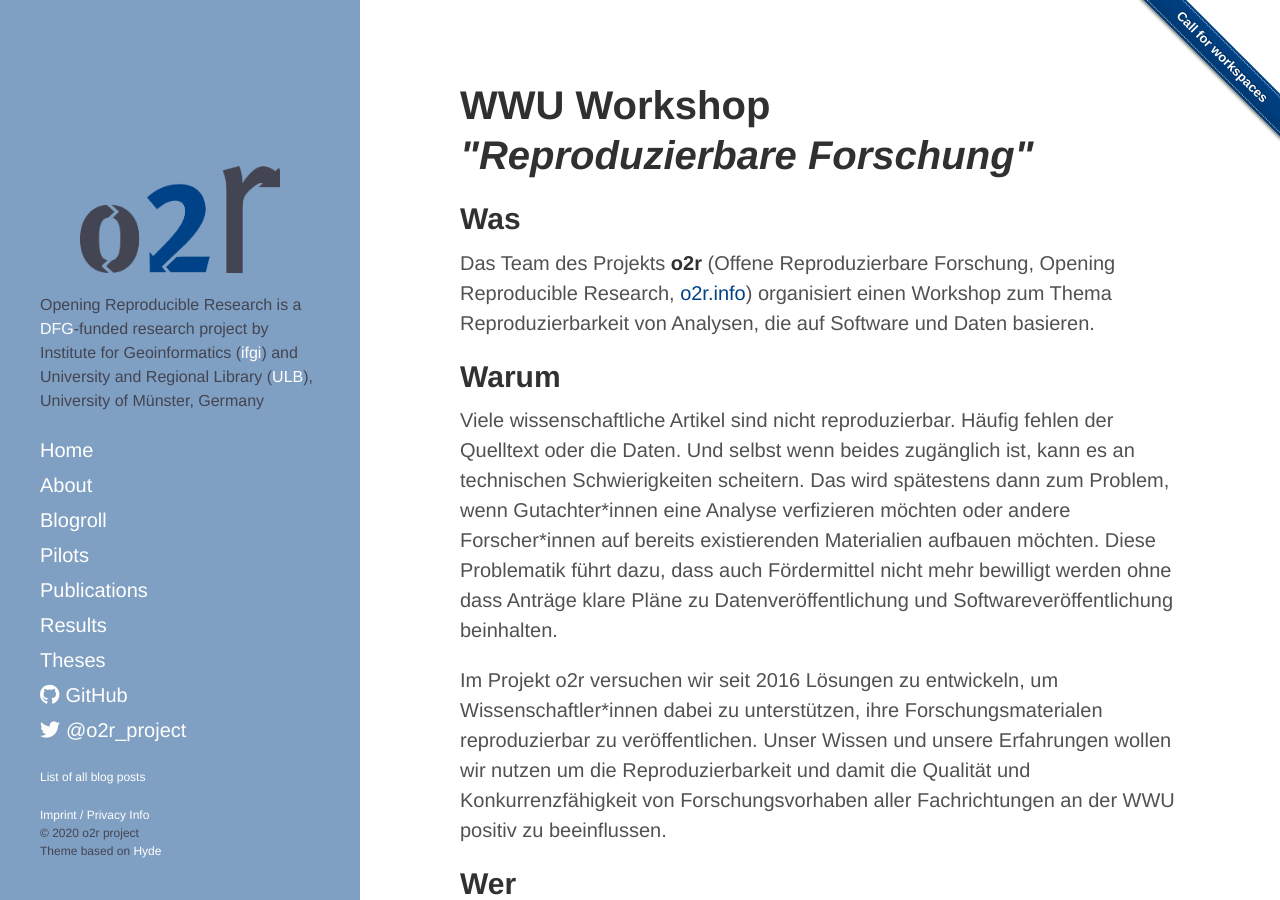
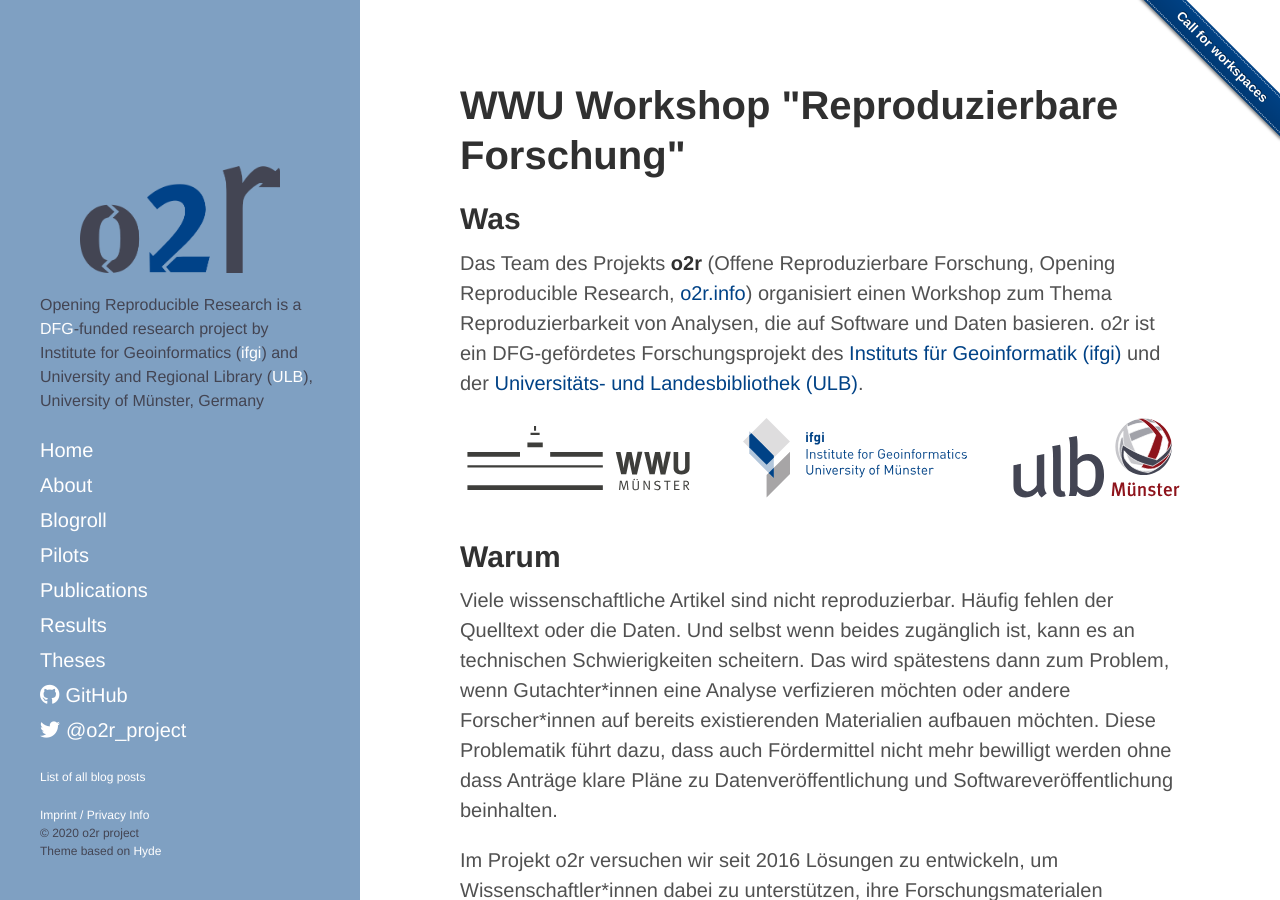
Before and after one commit to o2r-project/o2r-project.github.io, a Jekyll site: the page built from wwu.md, in a window 1280 px wide and 900 px high. Built offline with Jekyll 4.4.1, drawn with Linux system fonts in a browser that asks for light colours; nearby versions of some CDN libraries.

Commit message:
add logos to workshop page

```diff
--- a/wwu.md
+++ b/wwu.md
@@ -1,6 +1,6 @@
 ---
 layout: page
-title: WWU Workshop<br /><em>"Reproduzierbare Forschung"</em>
+title: WWU Workshop "Reproduzierbare Forschung"
 description: Workshop on open reproducible research at the university of Muenster
 no_citation: true
 exclude_from_nav: true
@@ -9,6 +9,13 @@
 ## Was
 
 Das Team des Projekts **o2r** (Offene Reproduzierbare Forschung, Opening Reproducible Research, [o2r.info](https://o2r.info)) organisiert einen Workshop zum Thema Reproduzierbarkeit von Analysen, die auf Software und Daten basieren.
+o2r ist ein DFG-gefördetes Forschungsprojekt des [Instituts für Geoinformatik (ifgi)](https://www.uni-muenster.de/Geoinformatics/) und der [Universitäts- und Landesbibliothek (ULB)](https://www.ulb.uni-muenster.de/).
+
+<div style="display: flex; justify-content:space-between;">
+  <a href="https://www.uni-muenster.de/" title="WWU website"><img src="/public/images/wwulogo.svg" height="80" alt="WWU Logo" /></a>
+  <a href="https://www.uni-muenster.de/Geoinformatics/" title="ifgi website"><img src="/public/images/ifgilogo.svg" height="80" alt="ifgi Logo" /></a>
+  <a href="https://www.ulb.uni-muenster.de/" title="ULB website"><img src="/public/images/ulblogo.svg" height="80" alt="ULB Logo" /></a>
+</div>
 
 ## Warum
 
```
Also changed, not shown: public/images/wwulogo.svg (added).
